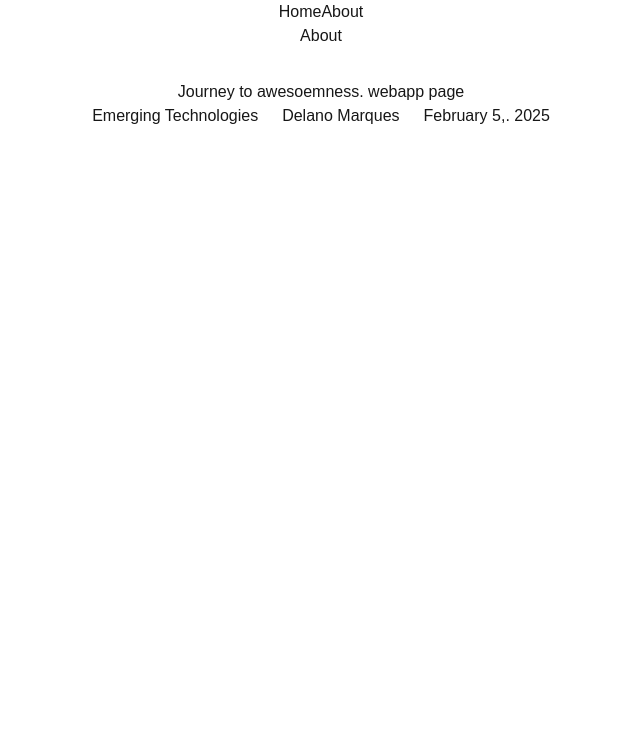
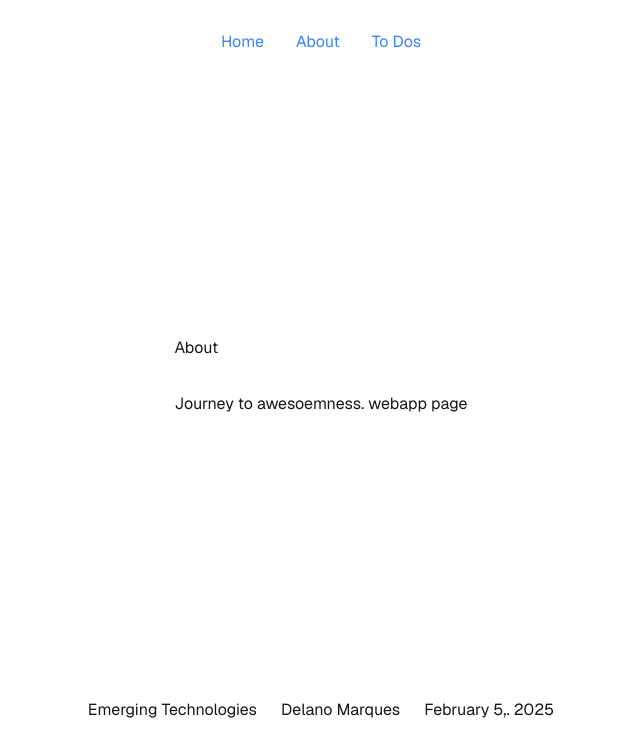
Before and after one commit to Thenorwood/in-class-work, a Next.js app in the folder next/: page /about in a window 1280 px wide. Shown: the top 756 px of the page, without its empty margins (319-959 px from the left). Built offline with nearby package versions, Linux system fonts and the light colour scheme.

Commit message:
latest co0mmit

```diff
--- a/next/src/app/about/page.js
+++ b/next/src/app/about/page.js
@@ -1,27 +1,21 @@
-
+import Footer from "@/components/Footer"
+import Header from "@/components/Header"
 
 const About = () => {
     return (
-        <div className="grid frid-rows-[20px_1fr_20px] items-center justify-items-center">
+        <div className="grid grid-rows-[20px_1fr_20px] items-center justify-items-center min-h-screen p-8 pb-20 gap-16 smLp-20 font-[family-name:var(--font-geist-sans)]">
 
-            <header>
-                <nav>
-                    <a href="">Home</a>
-                    <a href="">About</a>
-                </nav>
+           <Header />
 
-            </header>
-
-            <main className="flex flex-col gap-8 row-start-2 items-center sm:items-">
+            <main className="flex flex-col gap-8 row-start-2 items-center sm:items-start">
                 <hi>About</hi>
                 <h2>Journey to awesoemness. webapp page</h2>
             </main>
 
-            <footer className='row-start-3 flex gap-6 flex-wrap items-center justify-items-center'>
-                <h3>Emerging Technologies</h3>
-                <h3>Delano Marques</h3>
-                <h3>February 5,. 2025</h3>
-            </footer>
+
+            <Footer />
+
+
 
 
         </div>
--- a/next/src/app/page.js
+++ b/next/src/app/page.js
@@ -1,29 +1,21 @@
+import Header from "@/components/Header";
+import Footer from "@/components/Footer";
 import Image from "next/image";
 
 
 
-export default function Home = () => {
+export default function Home () {
     return (
-        <div className="grid frid-rows-[20px_1fr_20px] items-center justify-items-center">
+        <div className="grid grid-rows-[20px_1fr_20px] items-center justify-items-center min-h-screen p-8 pb-20 gap-16 sm:p-20 font-[family-name:var(--font-geist-sans)]">
 
-            <header>
-                <nav>
-                    <a href="">Home</a>
-                    <a href="">About</a>
-                </nav>
+            <Header />
 
-            </header>
-
-            <main className="flex flex-col gap-8 row-start-2 items-center sm:items-">
+            <main className="flex flex-col gap-8 row-start-2 items-center sm:items-start">
                 <hi>About</hi>
                 <h2>Journey to awesoemness. webapp page</h2>
             </main>
 
-            <footer className='row-start-3 flex gap-6 flex-wrap items-center justify-items-center'>
-                <h3>Emerging Technologies</h3>
-                <h3>Delano Marques</h3>
-                <h3>February 5,. 2025</h3>
-            </footer>
+           <Footer />
 
 
         </div>
--- a/next/src/app/todos/page.js
+++ b/next/src/app/todos/page.js
@@ -3,17 +3,20 @@ import Header from "@/components/Header"
 
 const Todos = async () => {
 
-    const response = await fetch('');
+    const response = await fetch('https://jsonplaceholder.typicode.com/todos');
 
 
     return (
-        <div className= " ">
+        <div className="grid grid-rows-[20px_1fr_20px] items-center justify-items-center min-h-screen p-8 pb-20 gap-16 sm:p-20 font-[family-name:var(--font-geist-sans)]">
+            <Header />
+
+            <main className="flex flex-col gap-8 row-start-2 items-center sm:items-start">
+                <hi>To Dos list</hi>
+                <h2>The next page i guess</h2>
+            </main>
 
 
-
-
-
-
+            <Footer />
         </div>
     )
 }
--- a/next/src/components/Footer.js
+++ b/next/src/components/Footer.js
@@ -1,14 +1,14 @@
-const getDate = () -> {
 
-  const date = new Date()
-  const options =
 
+
+const Footer = () => {
+  return(
+  <footer className='row-start-3 flex gap-6 flex-wrap items-center justify-items-center'>
+                <h3>Emerging Technologies</h3>
+                <h3>Delano Marques</h3>
+                <h3>February 5,. 2025</h3>
+            </footer>
+  )
 }
 
-
-<footer className= "row-start-3 flex gap-6 flex-wrap items-center">
-        <h3>EEmerging tech</h3>
-        <h3> Bryn Norwood</h3>
-        <h3>Feb 5, 2025</h3>
-
-      </footer>
+export default Footer
--- a/next/src/components/Header.js
+++ b/next/src/components/Header.js
@@ -4,11 +4,12 @@ const Header = () => {
     return (
         <header>
 
-            <nav className="space-x-8">
+            <nav className="px-2 space-x-8 text-blue-500">
                 <Link href="/">Home</Link>
                 <Link href="/about">About</Link>
                 <Link href="/todos">To Dos</Link>
             </nav>
+
         </header>
 
     )
```
